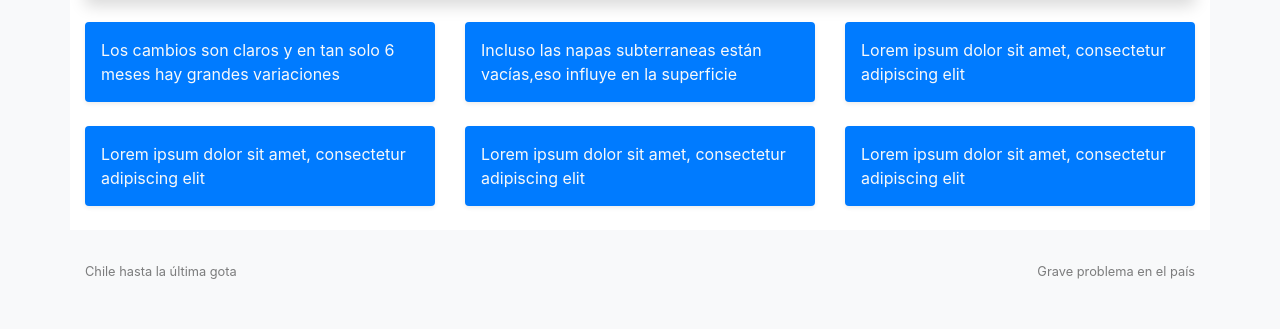
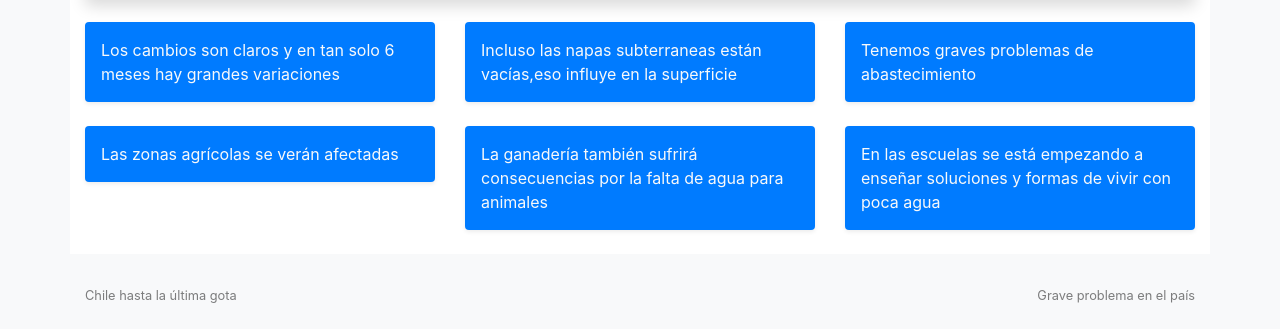
Before and after one commit to murimu/clase-10, a plain HTML site: page index.html in a window 1280 px wide. Shown: the part 738-1067 px from the top of the page. Before the commit the page ends 1043 px from the top, so only its background shows below. Drawn offline with nearby package versions, Linux system fonts and the light colour scheme.

Commit message:
Update index.html

```diff
--- a/index.html
+++ b/index.html
@@ -36,7 +36,7 @@
     <!-- jQuery -->
     <script src="https://code.jquery.com/jquery-3.5.1.min.js" integrity="sha256-9/aliU8dGd2tb6OSsuzixeV4y/faTqgFtohetphbbj0=" crossorigin="anonymous"></script>
     <script>
-        var texto = ["Los cambios son claros y en tan solo 6 meses hay grandes variaciones", "Incluso las napas subterraneas están vacías,eso influye en la superficie", "Lorem ipsum dolor sit amet, consectetur adipiscing elit", "Lorem ipsum dolor sit amet, consectetur adipiscing elit", "Lorem ipsum dolor sit amet, consectetur adipiscing elit", "Lorem ipsum dolor sit amet, consectetur adipiscing elit"];
+        var texto = ["Los cambios son claros y en tan solo 6 meses hay grandes variaciones", "Incluso las napas subterraneas están vacías,eso influye en la superficie", "Tenemos graves problemas de abastecimiento", "Las zonas agrícolas se verán afectadas", "La ganadería también sufrirá consecuencias por la falta de agua para animales", "En las escuelas se está empezando a enseñar soluciones y formas de vivir con poca agua"];
         // Referencias para lo que sigue https://api.jquery.com/jquery.each/ ({ https://api.jquery.com/append/ })
         $.each( texto, function( i, frase ) {
             $("#articulos").append("<div class='col-lg-6 col-xl-4 mb-4'><article class='bg-primary text-light p-3 shadow-sm rounded'>"+frase+"</article></div>");
```
